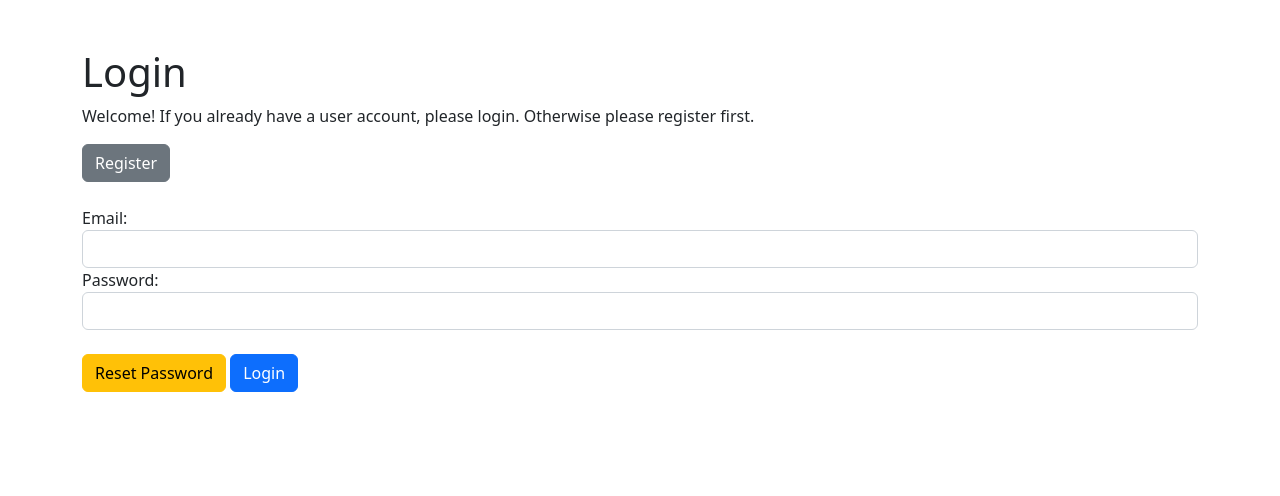
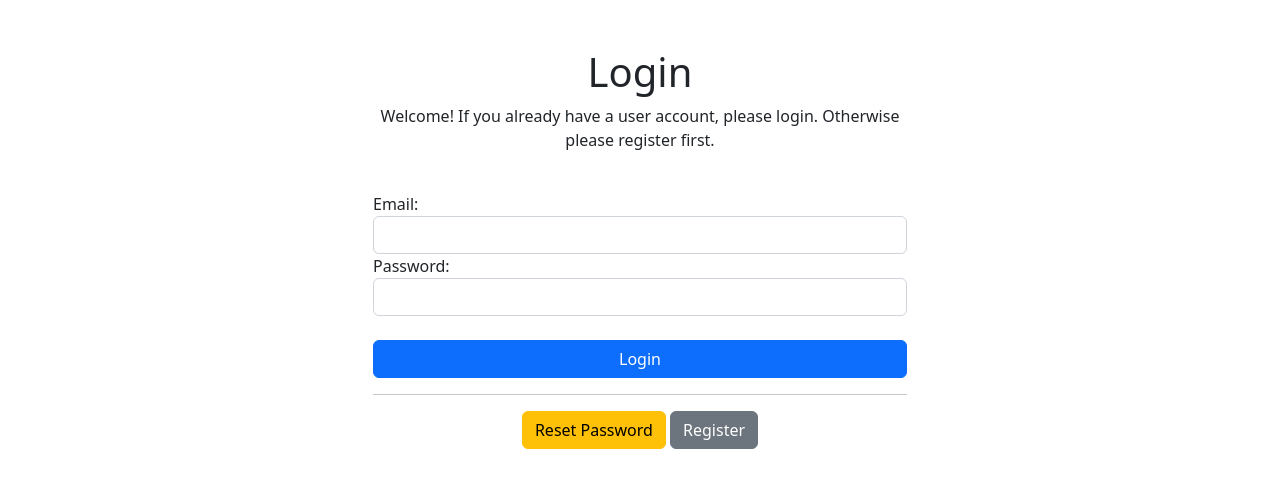
Before and after one commit to Jean28518/event-management-system, a Django app: page /users/login/ in a window 1280 px wide. Shown: the part 56-552 px from the top of the page. Run offline with Django 4.2, Linux system fonts and the light colour scheme; some libraries are stand-ins or nearby versions.

Commit message:
Redesign sites

```diff
--- a/src/event_management_system/event_management_system/templates/global/base.html
+++ b/src/event_management_system/event_management_system/templates/global/base.html
@@ -7,6 +7,15 @@
     <title>{% trans "Event Management System" %} </title>
     <link href="https://cdn.jsdelivr.net/npm/bootstrap@5.2.2/dist/css/bootstrap.min.css" rel="stylesheet" integrity="sha384-Zenh87qX5JnK2Jl0vWa8Ck2rdkQ2Bzep5IDxbcnCeuOxjzrPF/et3URy9Bv1WTRi" crossorigin="anonymous">  </head>
     <link rel="stylesheet" href="https://cdn.jsdelivr.net/npm/bootstrap-icons@1.9.1/font/bootstrap-icons.css">
+    <style>
+      .table > tbody > tr > td {
+        vertical-align: middle;
+      }
+      .table > tbody > tr > th {
+        vertical-align: middle;
+      }
+    </style>
+  </head>
   <body>
     <script src="https://cdn.jsdelivr.net/npm/bootstrap@5.2.2/dist/js/bootstrap.bundle.min.js" integrity="sha384-OERcA2EqjJCMA+/3y+gxIOqMEjwtxJY7qPCqsdltbNJuaOe923+mo//f6V8Qbsw3" crossorigin="anonymous"></script>
     {% include 'global/navbar.html' %}
--- a/src/event_management_system/events/templates/events/event/edit.html
+++ b/src/event_management_system/events/templates/events/event/edit.html
@@ -2,9 +2,9 @@
 {% load i18n %}
 {% block content %}
 <h1>{% trans "Edit.heading" %} {{event.name}}</h1>
-<a href="{% url 'event_timeslot' event.id%}"><button type="button" class="btn btn-info">{% trans "Timeslots" %}</button></a>
-<a href="{% url 'event_custom_questions' event.id%}"><button type="button" class="btn btn-info">{% trans "Custom questions" %}</button></a>
-<a href="{% url 'event_field_activation' event.id%}"><button type="button" class="btn btn-info">{% trans "Question activation" %}</button></a>
+<a href="{% url 'event_timeslot' event.id%}"><button type="button" class="btn btn-outline-secondary">{% trans "Timeslots" %}</button></a>
+<a href="{% url 'event_custom_questions' event.id%}"><button type="button" class="btn btn-outline-secondary">{% trans "Custom questions" %}</button></a>
+<a href="{% url 'event_field_activation' event.id%}"><button type="button" class="btn btn-outline-secondary">{% trans "Question activation" %}</button></a>
 
 <form action="" method="post">
     {% csrf_token %}
--- a/src/event_management_system/events/templates/events/lecture/contact/overview.html
+++ b/src/event_management_system/events/templates/events/lecture/contact/overview.html
@@ -21,11 +21,11 @@
             <tr>
                 <td>{{lecture.title}}</td>
                 <td>{{lecture.event}}</td>
-                <td><a href="{% url 'lecture_contact_view' lecture.id%}"><button type="button" class="btn btn-info">{% trans "View" %}</button></a></td>
-                <td><a href="{% url 'lecture_contact_edit' lecture.id%}"><button type="button" class="btn btn-primary">{% trans "Edit" %}</button></a></td>
+                <td class="text-center"><a href="{% url 'lecture_contact_view' lecture.id%}"><button type="button" class="btn btn-sm btn-outline-info"><i class="bi bi-file-text"></i></button></a></td>
+                <td class="text-center"><a href="{% url 'lecture_contact_edit' lecture.id%}"><button type="button" class="btn btn-sm btn-outline-primary"><i class="bi bi-pencil"></i></button></a></td>
 
                 {% comment %} Delete Button {% endcomment %}
-                <td><button type="button" class="btn btn-danger" data-bs-toggle="modal" data-bs-target="#deleteModal{{lecture.id}}">{% trans "Delete" %}</button></td>
+                <td class="text-center"><button type="button" class="btn btn-sm btn-outline-danger" data-bs-toggle="modal" data-bs-target="#deleteModal{{lecture.id}}"><i class="bi bi-trash"></i></button></td>
 
                 {% comment %} Delete Popup {% endcomment %}
                 <div class="modal fade" id="deleteModal{{lecture.id}}" tabindex="-1" aria-labelledby="deleteModal{{lecture.id}}Label" aria-hidden="true">
--- a/src/event_management_system/events/templates/events/room/overview.html
+++ b/src/event_management_system/events/templates/events/room/overview.html
@@ -20,11 +20,12 @@
             <tr>
                 <th scope="row">{{room.id}}</th>
                 <td>{{room.name}}</td>
-                <td><a href="{% url 'room_edit' room.id%}"><button type="button" class="btn btn-primary">{% trans "Edit" %}</button></a></td>
+                <td class="text-center"><a href="{% url 'room_edit' room.id%}"><button type="button" class="btn btn-sm btn-outline-primary"><i class="bi bi-pencil"></i></button></a></td>
+
 
 
                 {% comment %} Delete Button {% endcomment %}
-                <td><button type="button" class="btn btn-danger" data-bs-toggle="modal" data-bs-target="#deleteModal{{room.id}}">{% trans "Delete" %}</button></td>
+                <td class="text-center"><button type="button" class="btn btn-sm btn-outline-danger" data-bs-toggle="modal" data-bs-target="#deleteModal{{room.id}}"><i class="bi bi-trash"></i></button></td>
 
                 {% comment %} Delete Popup {% endcomment %}
                 <div class="modal fade" id="deleteModal{{room.id}}" tabindex="-1" aria-labelledby="deleteModal{{room.id}}Label" aria-hidden="true">
--- a/src/event_management_system/users/templates/users/login.html
+++ b/src/event_management_system/users/templates/users/login.html
@@ -1,20 +1,54 @@
 {% extends "global/base.html" %}
 {% load i18n %}
 {% block content %}
+
+<div class="container text-center">
+    <div class="row">
+        <div class="col"></div>
+        <div class="col-6">
             <h1>{% trans "Login" %}</h1>
             <p>{% trans "Welcome! If you already have a user account, please login. Otherwise please register first." %}</p>
-<a href="{% url 'user_register' %}"><button type="button" class="btn btn-secondary">{% trans "Register" %}</button></a>
             {% if login_failed %}
+            <br>
             <div class="alert alert-danger" role="alert">
                 {% trans "Login failed! Try again." %}
             </div>
             {% endif %}
+        </div>
+        <div class="col"></div>
+
+    </div>
+  </div>
 <form action="" method="post">
     {% csrf_token %}
     <br/>
+
+
+
+    <div class="container">
+        <div class="row">
+            <div class="col text-center">
+            </div>
+            <div class="col-6">
                 {{ form }}
                 <br/>
+                <input type="submit" value="Login" class="btn btn-primary w-100">
+
+            </div>
+            <div class="col text-center">
+            </div>
+        </div>
+        <div class="row">
+            <div class="col text-center">
+            </div>
+            <div class="col-6 text-center">
+                <hr>
                 <a href="{% url 'user_reset_password' %}"><button type="button" class="btn btn-warning">{% trans "Reset Password" %}</button></a>
-    <input type="submit" value="Login" class="btn btn-primary">
+                <a href="{% url 'user_register' %}"><button type="button" class="btn btn-secondary">{% trans "Register" %}</button></a>
+            </div>
+            <div class="col text-center">
+            </div>
+        </div>
+    </div>
 </form>
 {% endblock %}
--- a/src/event_management_system/users/templates/users/overview.html
+++ b/src/event_management_system/users/templates/users/overview.html
@@ -30,11 +30,11 @@
                 <td><a href="mailto:{{user.email}}">{{user.email}}</a></td>
                 <td>{{user.user_role}}</td>
 
-                <td><a href="{% url 'user_view' user.id%}"><button type="button" class="btn btn-outline-secondary btn-sm">{% trans "View" %}</button></a></td>
-                <td><a href="{% url 'user_edit' user.id%}"><button type="button" class="btn btn-outline-secondary btn-sm">{% trans "Edit" %}</button></a></td>
+                <td class="text-center" ><a href="{% url 'user_view' user.id%}"><button type="button" class="btn btn-sm btn-outline-info"><i class="bi bi-file-text"></i></button></a></td>
+                <td class="text-center" ><a href="{% url 'user_edit' user.id%}"><button type="button" class="btn btn-sm btn-outline-primary"><i class="bi bi-pencil"></i></button></a></td>
 
                 {% comment %} Delete Button {% endcomment %}
-                <td><button type="button" class="btn btn-outline-danger btn-sm" data-bs-toggle="modal" data-bs-target="#deleteModal{{user.id}}">{% trans "Delete" %}</button></td>
+                <td class="text-center" ><button type="button" class="btn btn-sm btn-outline-danger" data-bs-toggle="modal" data-bs-target="#deleteModal{{user.id}}"><i class="bi bi-trash"></i></button></td>
 
                 {% comment %} Delete Popup {% endcomment %}
                 <div class="modal fade" id="deleteModal{{user.id}}" tabindex="-1" aria-labelledby="deleteModal{{user.id}}Label" aria-hidden="true">
```
Also changed, not shown: src/event_management_system/emails/templates/emails/overview.html (+4 -4 lines), src/event_management_system/event_management_system/templates/global/base_public.html (+8 -0 lines), src/event_management_system/events/templates/events/event/overview.html (+5 -4 lines), src/event_management_system/events/templates/events/lecture/overview.html (+8 -8 lines), src/event_management_system/users/templates/users/create_public.html (+8 -1 lines). Lines whose indentation alone changed are shown as unchanged.
